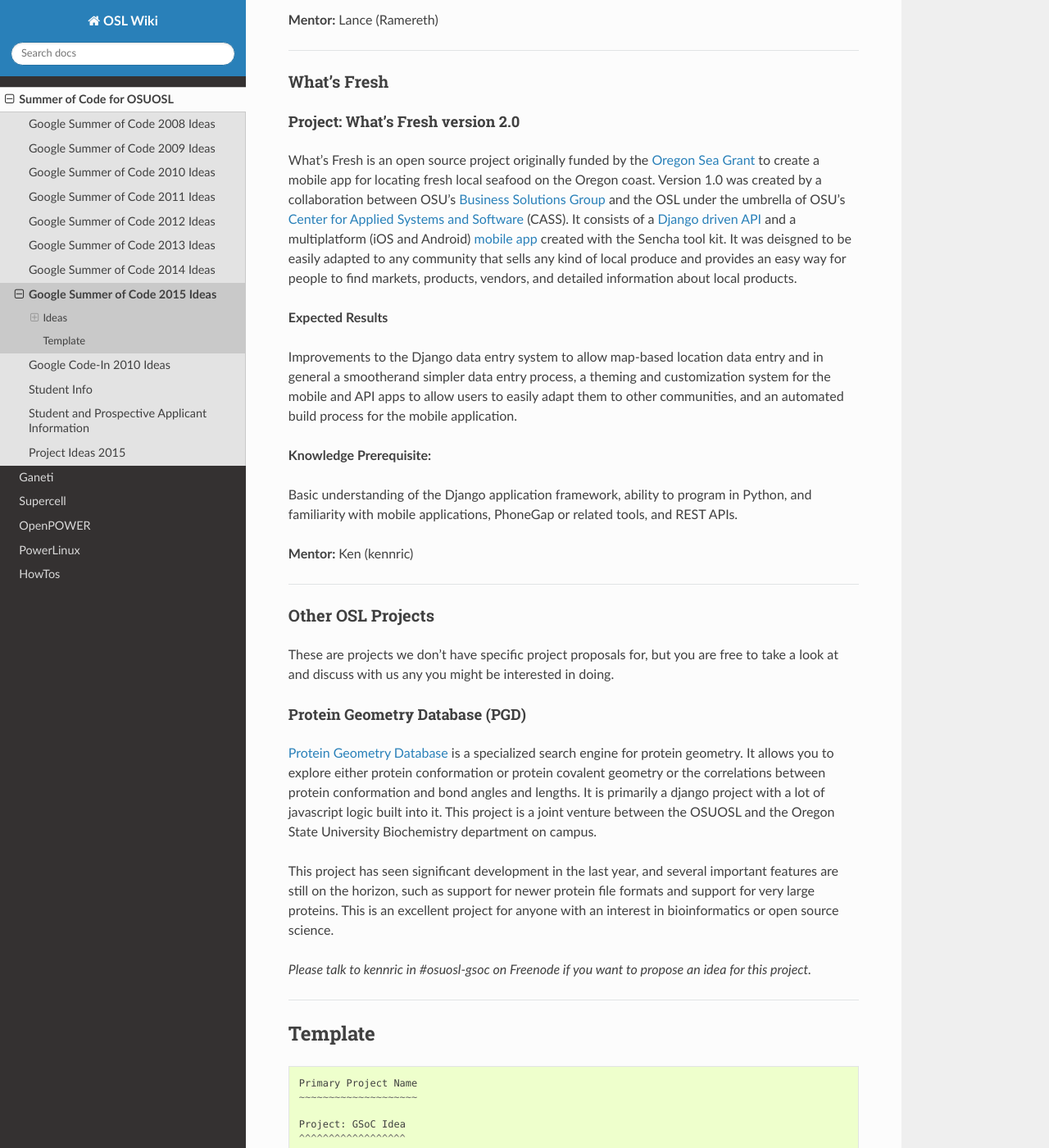
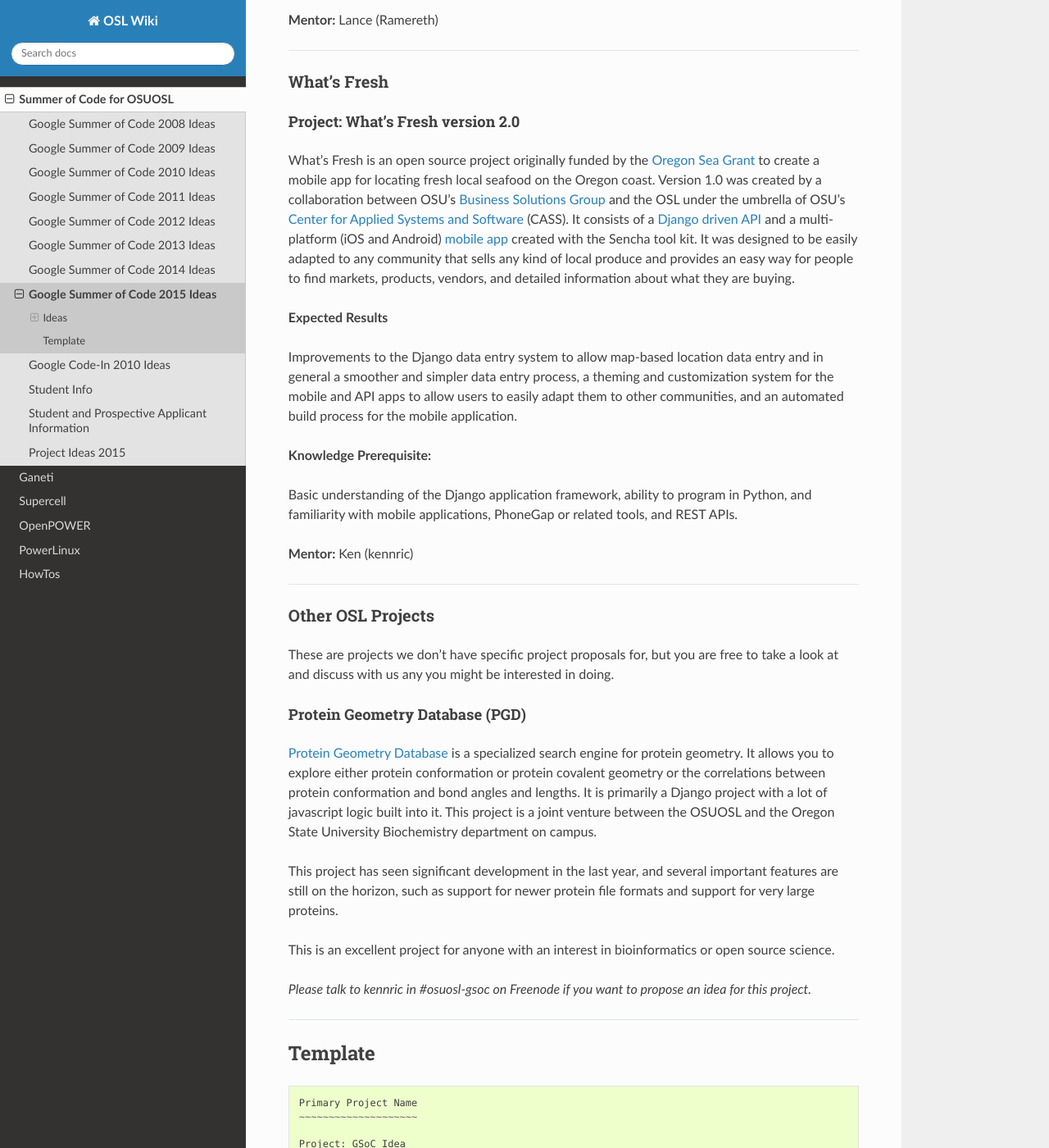
Before and after one commit to osuosl/wiki, a Sphinx documentation site: the page built from source/gsoc/ideas2015.rst, in a window 1280 px wide and 1400 px high, scrolled down 1117 px. Shown: the whole window at 82% size. Built offline with Sphinx 7.4.7 and the Read the Docs theme 2.0.0, drawn with Linux system fonts in a browser that asks for light colours.

Commit message:
fix typos, spell check

```diff
--- a/source/gsoc/ideas2015.rst
+++ b/source/gsoc/ideas2015.rst
@@ -63,15 +63,15 @@
 to create a mobile app for locating fresh local seafood on the Oregon coast.
 Version 1.0 was created by a collaboration between OSU's `Business Solutions Group`_
 and the OSL under the umbrella of OSU's `Center for Applied Systems and Software`_ (CASS). It
-consists of a `Django driven API`_ and a multiplatform (iOS and Android) `mobile app`_
-created with the Sencha tool kit. It was deisgned to be easily adapted to any
+consists of a `Django driven API`_ and a multi-platform (iOS and Android) `mobile app`_
+created with the Sencha tool kit. It was designed to be easily adapted to any
 community that sells any kind of local produce and provides an easy way for people
-to find markets, products, vendors, and detailed information about local products.
+to find markets, products, vendors, and detailed information about what they are buying.
 
 **Expected Results**
 
 Improvements to the Django data entry system to allow map-based location data entry
-and in general a smootherand simpler data entry process, a theming and customization
+and in general a smoother and simpler data entry process, a theming and customization
 system for the mobile and API apps to allow users to easily adapt them to other
 communities, and an automated build process for the mobile application.
 
@@ -107,7 +107,7 @@
 `Protein Geometry Database`_ is a specialized search engine for protein
 geometry.  It allows you to explore either protein conformation or protein
 covalent geometry or the correlations between protein conformation and bond
-angles and lengths. It is primarily a django project with a lot of javascript
+angles and lengths. It is primarily a Django project with a lot of javascript
 logic built into it. This project is a joint venture between the OSUOSL and the
 Oregon State University Biochemistry department on campus.
 
@@ -115,7 +115,9 @@
 
 This project has seen significant development in the last year, and several
 important features are still on the horizon, such as support for newer protein
-file formats and support for very large proteins. This is an excellent project for anyone with an interest in bioinformatics or open source science.
+file formats and support for very large proteins.
+
+This is an excellent project for anyone with an interest in bioinformatics or open source science.
 
 *Please talk to kennric in #osuosl-gsoc on Freenode if you want to propose an
 idea for this project.*
```
